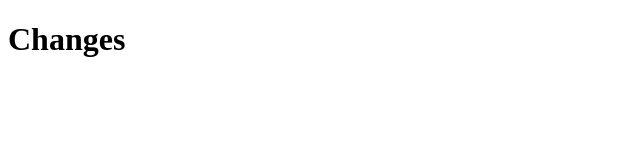
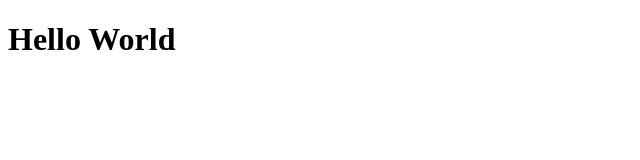
Before and after one commit to cawilk/helloWorld, a plain HTML site: page index.html in a window 1280 px wide. Shown: the whole page, without its empty margins (0-640 px from the left). Drawn offline with Linux system fonts and the light colour scheme.

Commit message:
new Hello world

```diff
--- a/index.html
+++ b/index.html
@@ -8,6 +8,6 @@
 </head>
 <body>
 
-    <h1>Changes</h1>
+    <h1>Hello World</h1>
 </body>
 </html>
```
